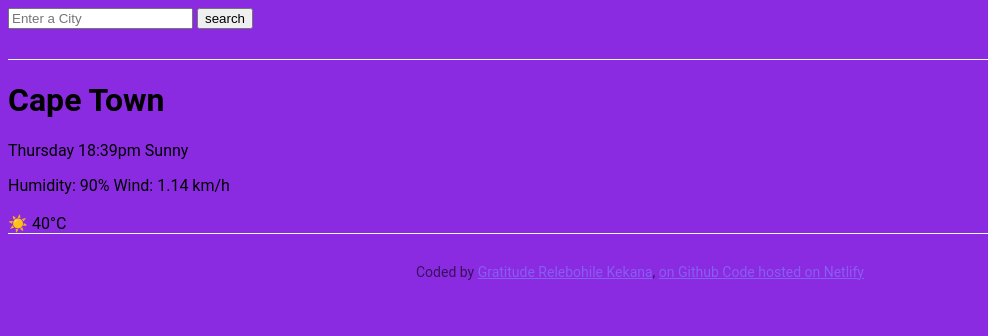
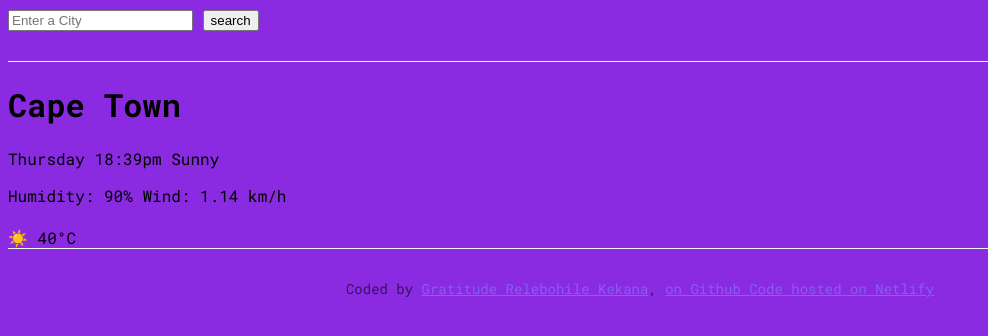
Before and after one commit to ReleKay/Shecodes-week7Project, a plain HTML site: page index.html in a window 1280 px wide. Shown: the whole page, without its empty margins (0-988 px from the left). Drawn offline with nearby package versions, Linux system fonts and the light colour scheme.

Commit message:
Changed the font family size

```diff
--- a/index.html
+++ b/index.html
@@ -3,7 +3,9 @@
   <head>
     <meta charset="UTF-8" />
     <meta name="viewport" content="width=, initial-scale=1.0" />
-
+    <link rel="preconnect" href="https://fonts.googleapis.com">
+<link rel="preconnect" href="https://fonts.gstatic.com" crossorigin>
+<link href="https://fonts.googleapis.com/css2?family=Noto+Sans+KR:wght@100..900&family=Roboto+Mono:ital,wght@0,100..700;1,100..700&display=swap" rel="stylesheet">
     <link rel="stylesheet" href="src/style.css" />
     <script src="https://cdn.jsdelivr.net/npm/axios@1.6.7/dist/axios.min.js"></script>
     <title>Document</title>
--- a/src/style.css
+++ b/src/style.css
@@ -1,6 +1,6 @@
 body {
   background-color: blueviolet;
-  font-family: "Roboto", sans-serif;
+  font-family: "Roboto Mono", serif;
 }
 
 a {
```
